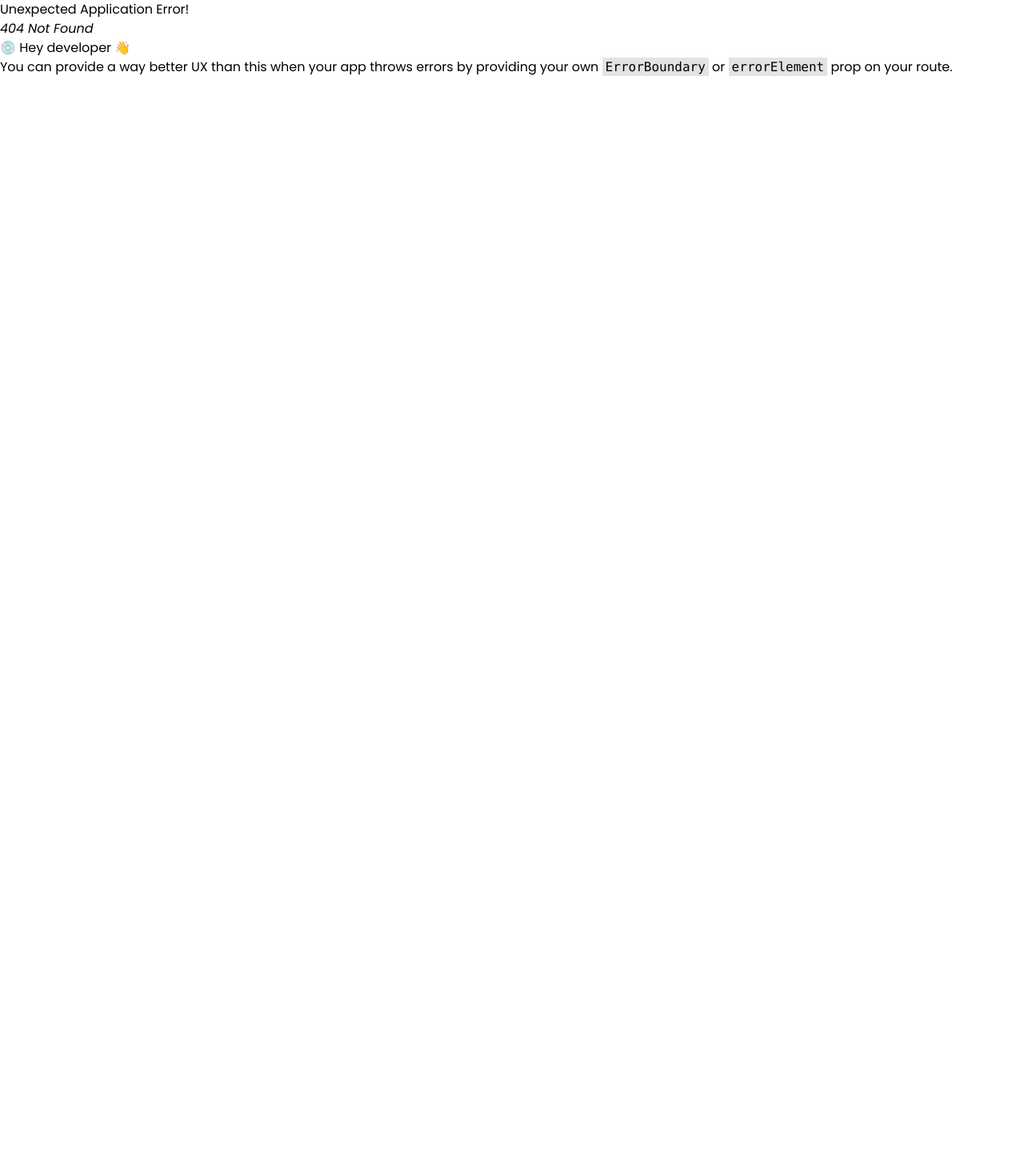
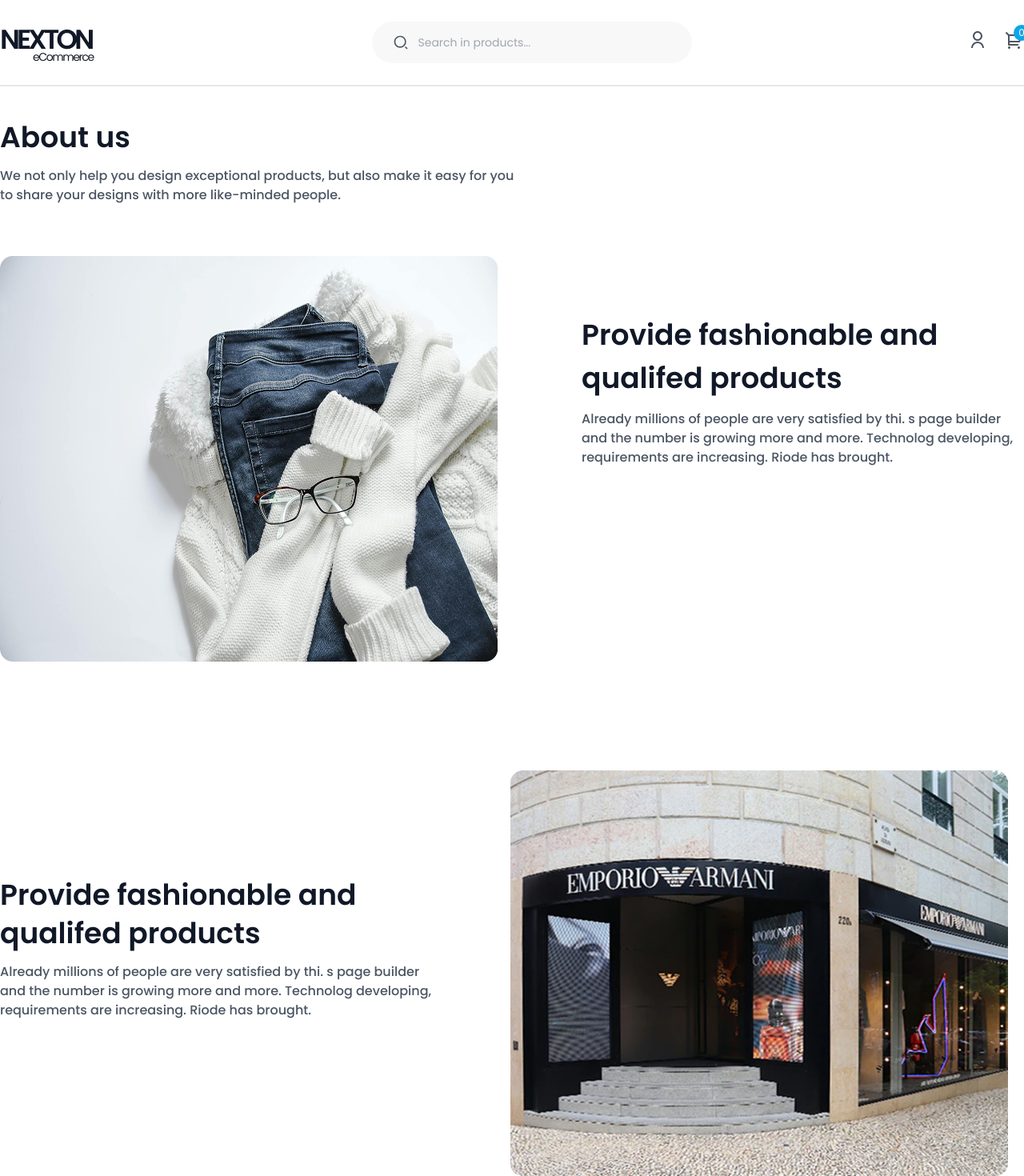
Before and after one commit to Munna-Scriptz/Nexton-E-Commerce, a React (Vite) app: page /About in a window 1280 px wide. Before the commit this address had no page. Shown: the top 1470 px of the page at 80% size. Before the commit the page ends 800 px from the top, so only its background shows below. Built offline with nearby package versions, Linux system fonts and the light colour scheme; no server answers.

Commit message:
About Page Complete

```diff
--- a/src/App.jsx
+++ b/src/App.jsx
@@ -7,6 +7,7 @@
 import Checkout from './pages/Checkout'
 import Register from './pages/Register'
 import Login from './pages/Login'
+import About from './pages/About'
 
 function App() {
 
@@ -19,6 +20,7 @@
         <Route path='/Checkout/:BuyId' element={<Checkout/>}></Route>
         <Route path='/Register' element={<Register/>}></Route>
         <Route path='/Login' element={<Login/>}></Route>
+        <Route path='/About' element={<About/>}></Route>
       </Route>
     </Route>
   ))
--- a/src/components/ResNavbar.jsx
+++ b/src/components/ResNavbar.jsx
@@ -80,8 +80,8 @@
             <ul className='flex flex-col items-start gap-5 text-md mt-25'>
                 <li><Link onClick={()=>SetValue(!Value)} className='text-[#F8F8F8] flex items-center gap-2' to={'/'}><IoHomeOutline/> Home</Link></li>
                 <li><Link onClick={()=>SetValue(!Value)} className='text-[#F8F8F8] flex items-center gap-2' to={'/Products'}><LuShoppingBag/> Shop</Link></li>
-                <li><Link onClick={()=>SetValue(!Value)} className='text-[#F8F8F8] flex items-center gap-2' to={'/'}><MdOutlineGroup/> About</Link></li>
-                <li><Link onClick={()=>{SetValue(!Value) , SetShowCart(!showCart)}} className='text-[#F8F8F8] flex items-center gap-2' to={'/'}><RiShoppingCart2Line/>Cart</Link></li>
+                <li><Link onClick={()=>SetValue(!Value)} className='text-[#F8F8F8] flex items-center gap-2' to={'/About'}><MdOutlineGroup/> About</Link></li>
+                <li><button onClick={()=>{SetValue(!Value) , SetShowCart(!showCart)}} className='text-[#F8F8F8] flex items-center gap-2'><RiShoppingCart2Line/>Cart</button></li>
                 <li><Link onClick={()=>SetValue(!Value)} className='text-[#F8F8F8] flex items-center gap-2' to={'/Login'}><RiUserLine/> Login</Link></li>
                 <li><Link onClick={()=>SetValue(!Value)} className='text-[#F8F8F8] flex items-center gap-2' to={'/Register'}><TbArrowsJoin/> Register</Link></li>
             </ul>
--- /dev/null
+++ b/src/pages/About.jsx
@@ -0,0 +1,44 @@
+import React from 'react'
+import AboutImg1 from '../assets/Images/AboutImg1.png'
+import AboutImg2 from '../assets/Images/AboutImg2.png'
+
+const About = () => {
+  return (
+    <>
+        <section id='About' className='container mt-[40px] lg:px-0 px-[24px]'>
+            <div className='flex flex-col lg:flex-row items-center justify-between'>
+                {/* -------Left side  */}
+                <div className='lg:w-[643px] w-full'>
+                    <div>
+                        <h2 className='lg:text-[36px] text-2xl font-semibold text-second'>About us</h2>
+                        <p className='text-Primary lg:text-base text-[14px] font-medium mt-3'>We not only help you design exceptional products, but also make it easy for you to share your designs with more like-minded people.</p>
+                    </div>
+                    <div className='mt-[64px]'>
+                        <img src={AboutImg1} alt="Image" />
+                    </div>
+                </div>
+                {/* -------Right side  */}
+                <div className='lg:w-[553px] w-full'>
+                    <h2 className='lg:text-[36px] mt-[32px] lg:mt-0 text-[20px] font-semibold text-second'>Provide fashionable and qualifed products</h2>
+                    <p className='text-Primary lg:text-base text-[14px] font-medium mt-3'>Already millions of people are very satisfied by thi. s page builder and the number is growing more and more. Technolog developing, requirements are increasing. Riode has brought.</p>
+                </div>
+            </div>
+            <div className='flex items-center flex-col-reverse lg:flex-row justify-between mt-[72px]'>
+                {/* -------left side  */}
+                <div className='lg:w-[553px] w-full lg:mt-0 mt-[32px]'>
+                    <h2 className='lg:text-[36px] text-2xl font-semibold text-second'>Provide fashionable and qualifed products</h2>
+                    <p className='text-Primary lg:text-base text-[14px] font-medium mt-3'>Already millions of people are very satisfied by thi. s page builder and the number is growing more and more. Technolog developing, requirements are increasing. Riode has brought.</p>
+                </div>
+                {/* -------right side  */}
+                <div className='lg:w-[643px] w-full'>
+                    <div className='mt-[64px]'>
+                        <img src={AboutImg2} alt="Image" />
+                    </div>
+                </div>
+            </div>
+        </section>
+    </>
+  )
+}
+
+export default About
```
Also changed, not shown: src/assets/Images/AboutImg1.png (added), src/assets/Images/AboutImg2.png (added).
